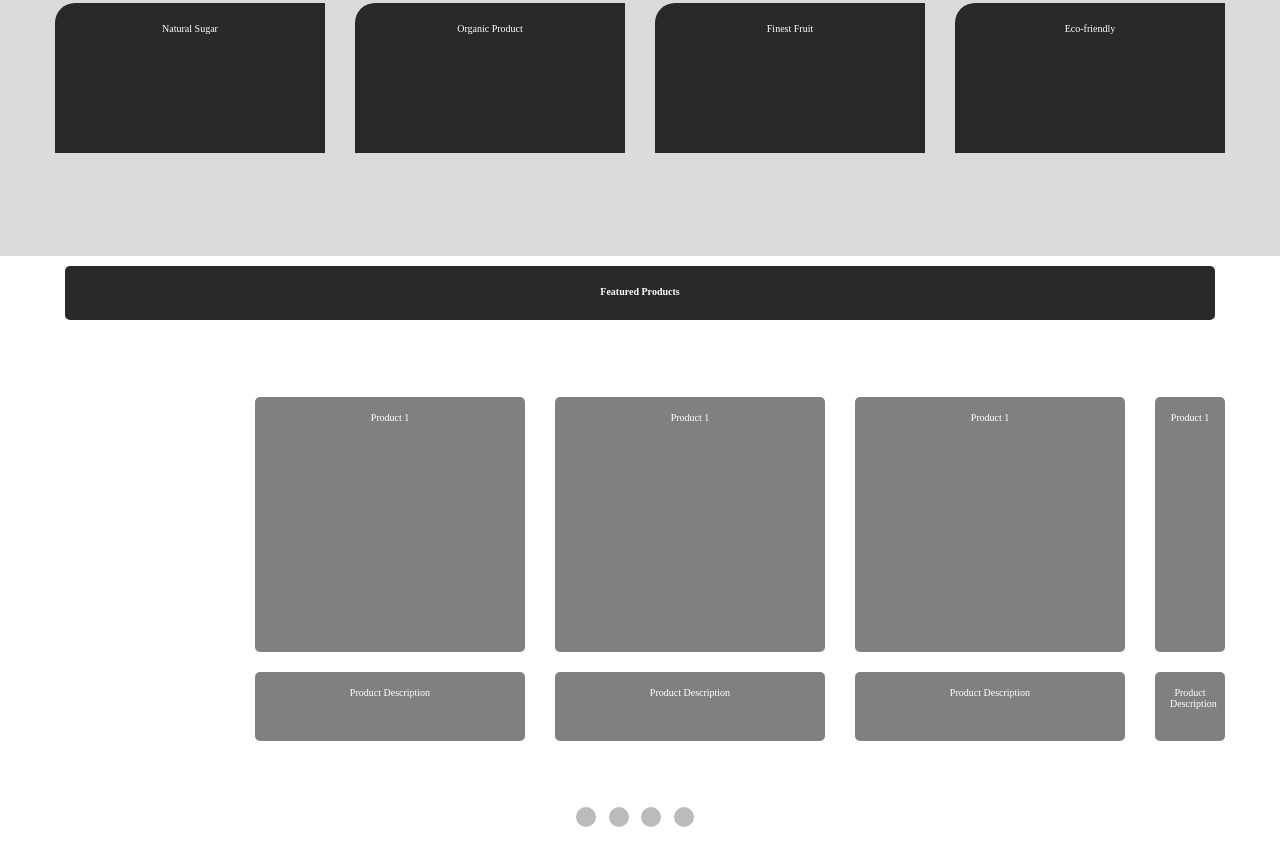
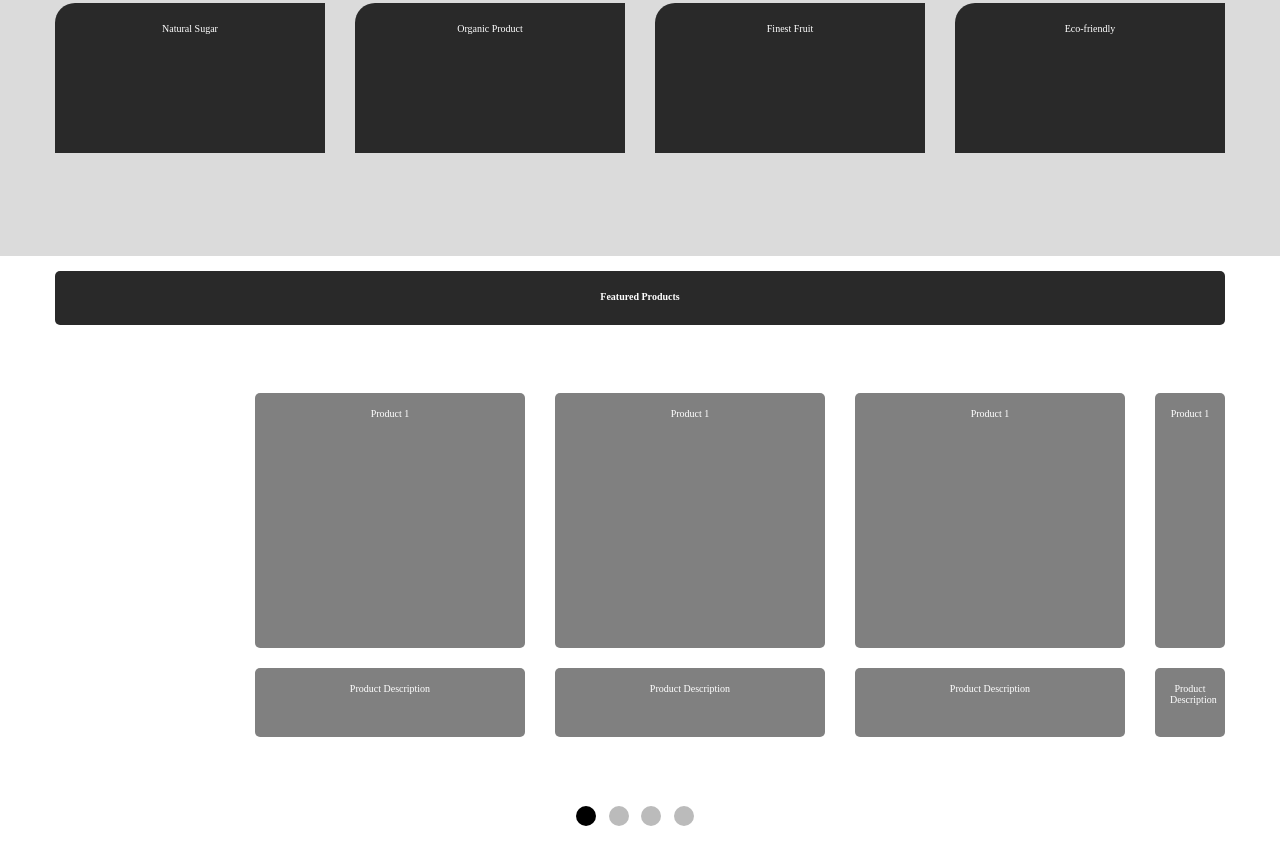
Before and after one commit to kwenox25/dahilan_kwencymaye_project4, a plain HTML site: page index.html in a window 1280 px wide. Shown: the part 853-1719 px from the top of the page. Drawn offline with Linux system fonts and the light colour scheme.

Commit message:
updated html

```diff
--- a/css/main.css
+++ b/css/main.css
@@ -76,6 +76,10 @@
     display: inline-block;
 }
 
+.dot-slider .dot:first-child {
+    background-color: black;
+}
+
 @media screen and (min-width: 768px) {
     /* #main-logo {
         order: -1;
--- a/index.html
+++ b/index.html
@@ -39,6 +39,9 @@
         <div class="box2 col-span-full" id="features-h2">
             <h2>Natural Source of Ingredients</h2>
         </div>
+
+        <!-- <h2 class="box col-span-full" id="features-h2">Natural Source of Ingredients</h2> -->
+
         <div class="grid-con" id="features-box">
             <div class="box feature col-start-2 col-end-4 m-col-start-1 m-col-end-4">Natural Sugar</div>
             <div class="box feature col-start-2 col-end-4 m-col-start-4 m-col-end-7">Organic Product</div>
@@ -50,7 +53,7 @@
 
     <section class="grid-con" id="products-con">
 
-            <h2 class="box col-span-full" id="features-h2">Featured Products</h2>
+            <h2 class="box col-span-full" id="products-h2">Featured Products</h2>
 
             <section class="col-start-3 col-end-5 m-col-start-3 m-col-end-6" id="product1">
                 <div class="box2 product col-start-3 col-end-5">Product 1</div>
```
